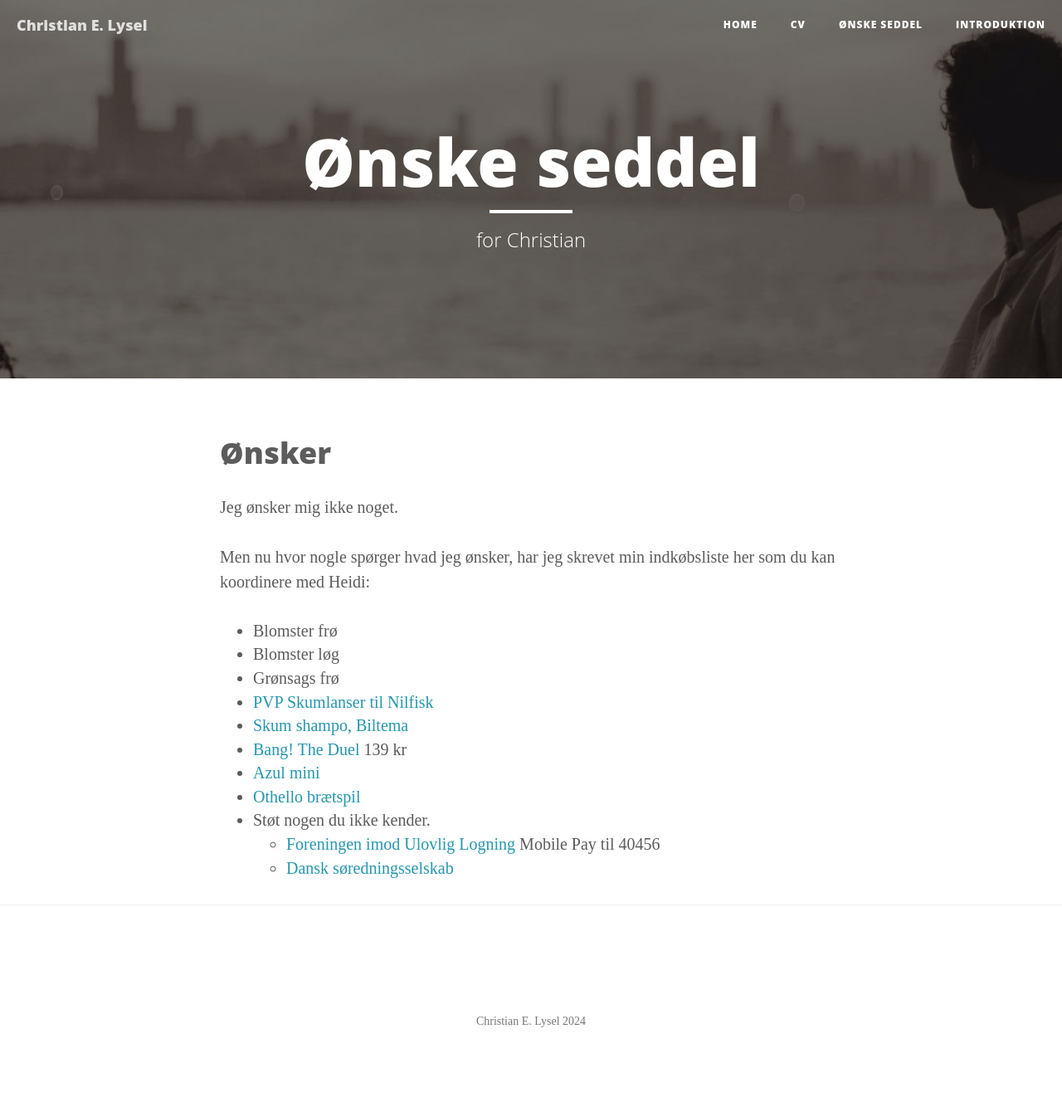
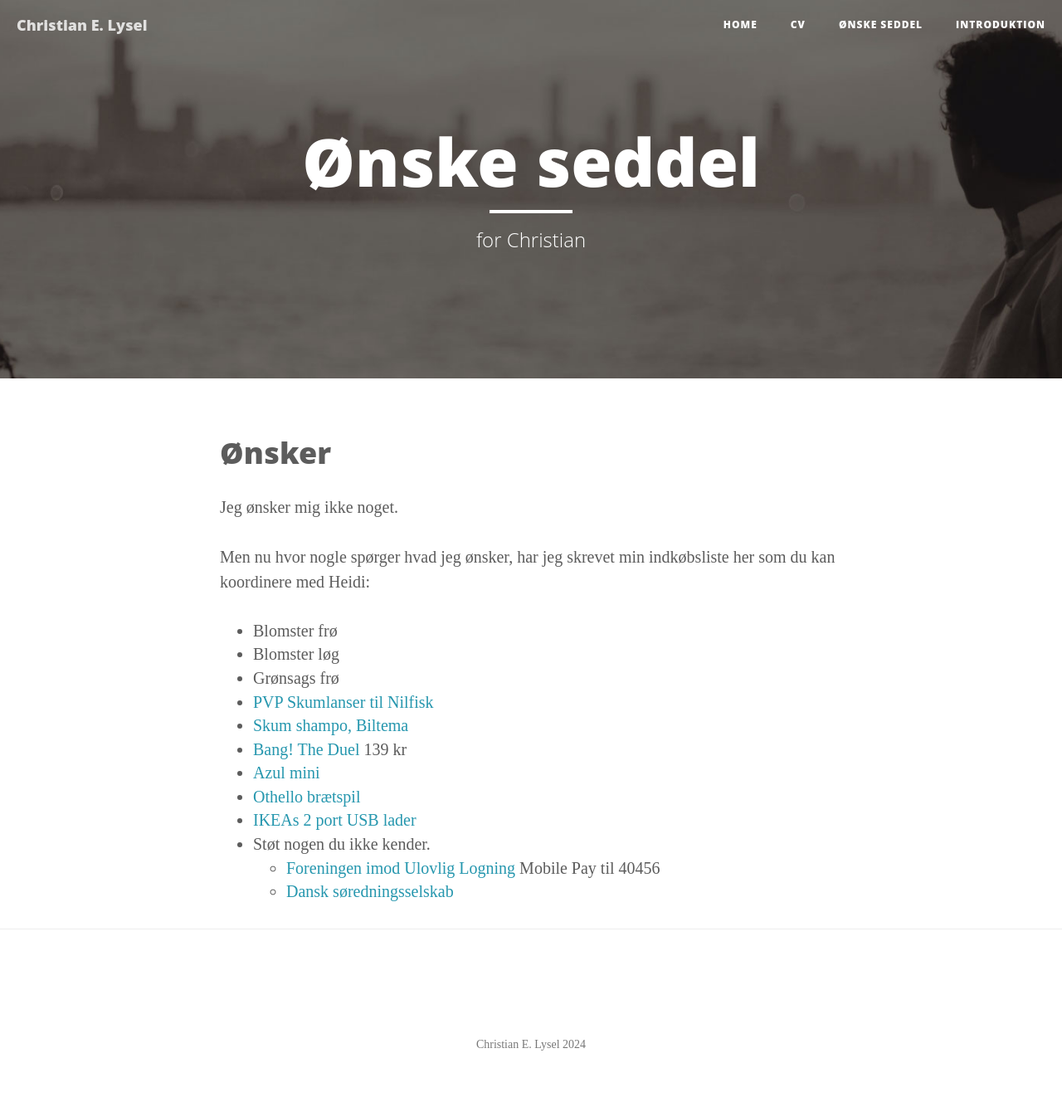
Before and after one commit to clysel/christian.lysel.net, a Jekyll site: the page built from gave.markdown, in a window 1280 px wide. Shown: the whole page at 83% size. Built offline with Jekyll 4.4.1, drawn with Linux system fonts in a browser that asks for light colours; before the commit the page ends 1306 px from its top, so only the background shows below that.

Commit message:
Update gave.markdown

```diff
--- a/gave.markdown
+++ b/gave.markdown
@@ -18,6 +18,7 @@ Men nu hvor nogle spørger hvad jeg ønsker, har jeg skrevet min indkøbsliste h
 * [Bang! The Duel](https://www.spelexperten.dk/dk/selskabsspil/kortspil/bang-the-duel.html) 139 kr
 * [Azul mini](https://www.hyggeonkel.dk/produkt/azul-mini)
 * [Othello brætspil](https://www.proshop.dk/Braetspil/Alga-Othello-Bring-Along/2780038)
+* [IKEAs 2 port USB lader](https://www.ikea.com/dk/da/p/sjoess-45-w-2-port-usb-oplader-hurtig-opladning-80574438/)
 * Støt nogen du ikke kender.
   * [Foreningen imod Ulovlig Logning](https://ulovliglogning.dk/#wannahelp) Mobile Pay til 40456
   * [Dansk søredningsselskab](https://dsrs.dk/stot-os)
```
